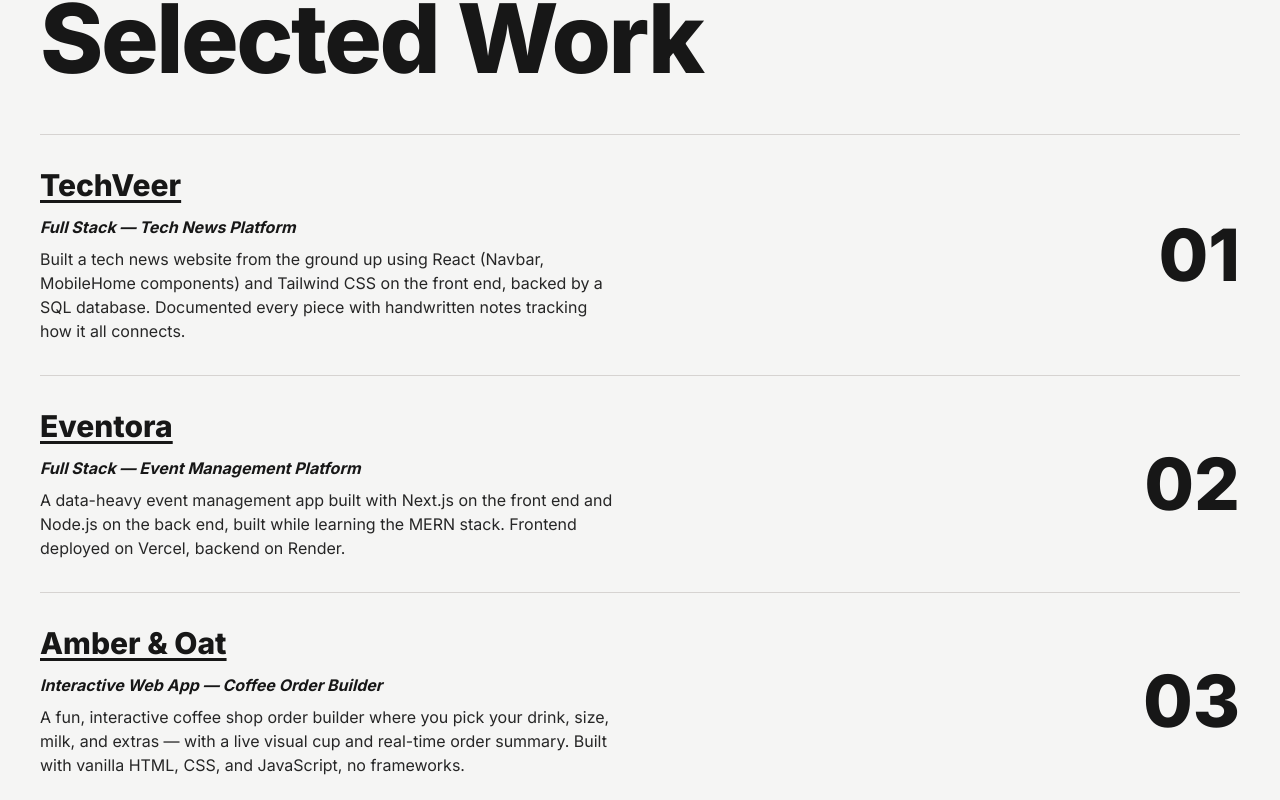
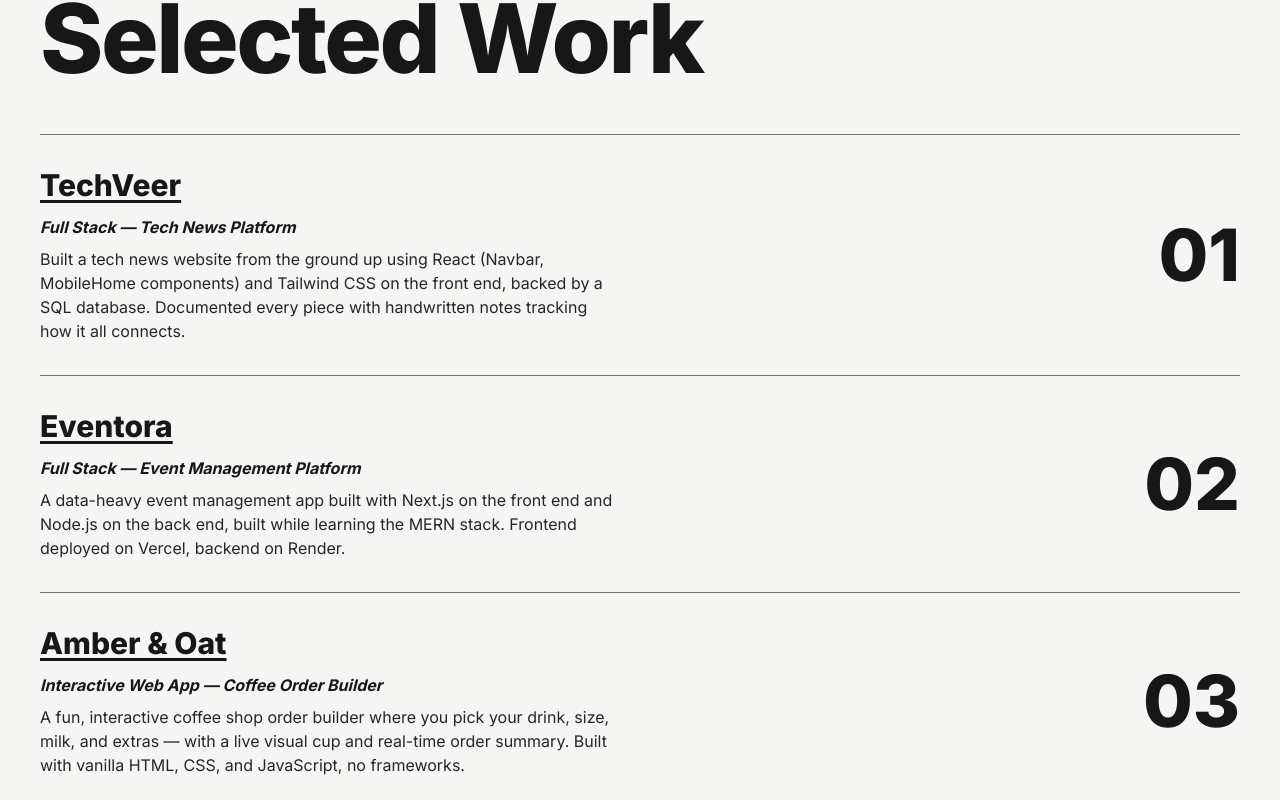
Before and after one commit to navneetthakurr/Navneet-Showcase, a React (Vite) app: page / in a window 1280 px wide. Shown: the part 1120-1920 px from the top of the page. Built offline with nearby package versions, Linux system fonts and the light colour scheme.

Commit message:
increase boldness

```diff
--- a/src/components/Portfolio.jsx
+++ b/src/components/Portfolio.jsx
@@ -103,7 +103,7 @@ export default function Portfolio() {
           </section>
         </FadeInSection>
 
-        <section className="pt-16 pb-24 border-t border-stone-300">
+        <section className="pt-16 pb-24 border-t border-stone-500">
           <FadeInSection>
             <h2 className="font-extrabold tracking-tight text-5xl sm:text-7xl lg:text-8xl mb-12">
               Selected Work
@@ -111,7 +111,7 @@ export default function Portfolio() {
           </FadeInSection>
 
           <FadeInSection>
-            <div className="grid grid-cols-[1fr_auto] items-center gap-4 sm:gap-6 py-8 border-t border-stone-300">
+            <div className="grid grid-cols-[1fr_auto] items-center gap-4 sm:gap-6 py-8 border-t border-stone-500">
               <div>
                 <a
                   href="https://tech-veer.vercel.app/"
@@ -138,7 +138,7 @@ export default function Portfolio() {
           </FadeInSection>
 
           <FadeInSection>
-            <div className="grid grid-cols-[1fr_auto] items-center gap-4 sm:gap-6 py-8 border-t border-stone-300">
+            <div className="grid grid-cols-[1fr_auto] items-center gap-4 sm:gap-6 py-8 border-t border-stone-500">
               <div>
                 <a
                   href="https://event-management-lovat-sigma.vercel.app/"
@@ -165,7 +165,7 @@ export default function Portfolio() {
           </FadeInSection>
 
           <FadeInSection>
-            <div className="grid grid-cols-[1fr_auto] items-center gap-4 sm:gap-6 py-8 border-t border-stone-300">
+            <div className="grid grid-cols-[1fr_auto] items-center gap-4 sm:gap-6 py-8 border-t border-stone-500">
               <div>
                 <a
                   href="https://amber-oat.vercel.app/"
```
